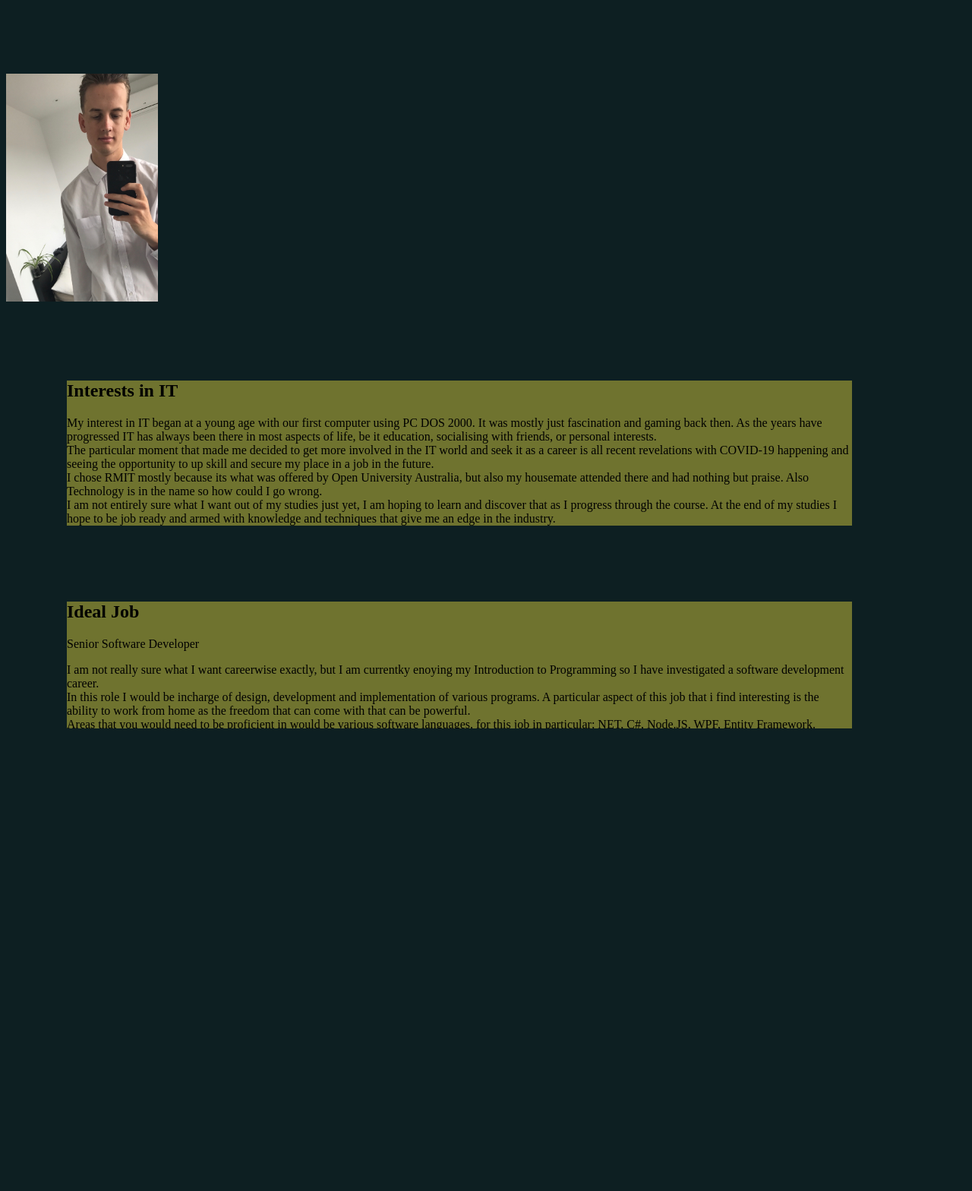
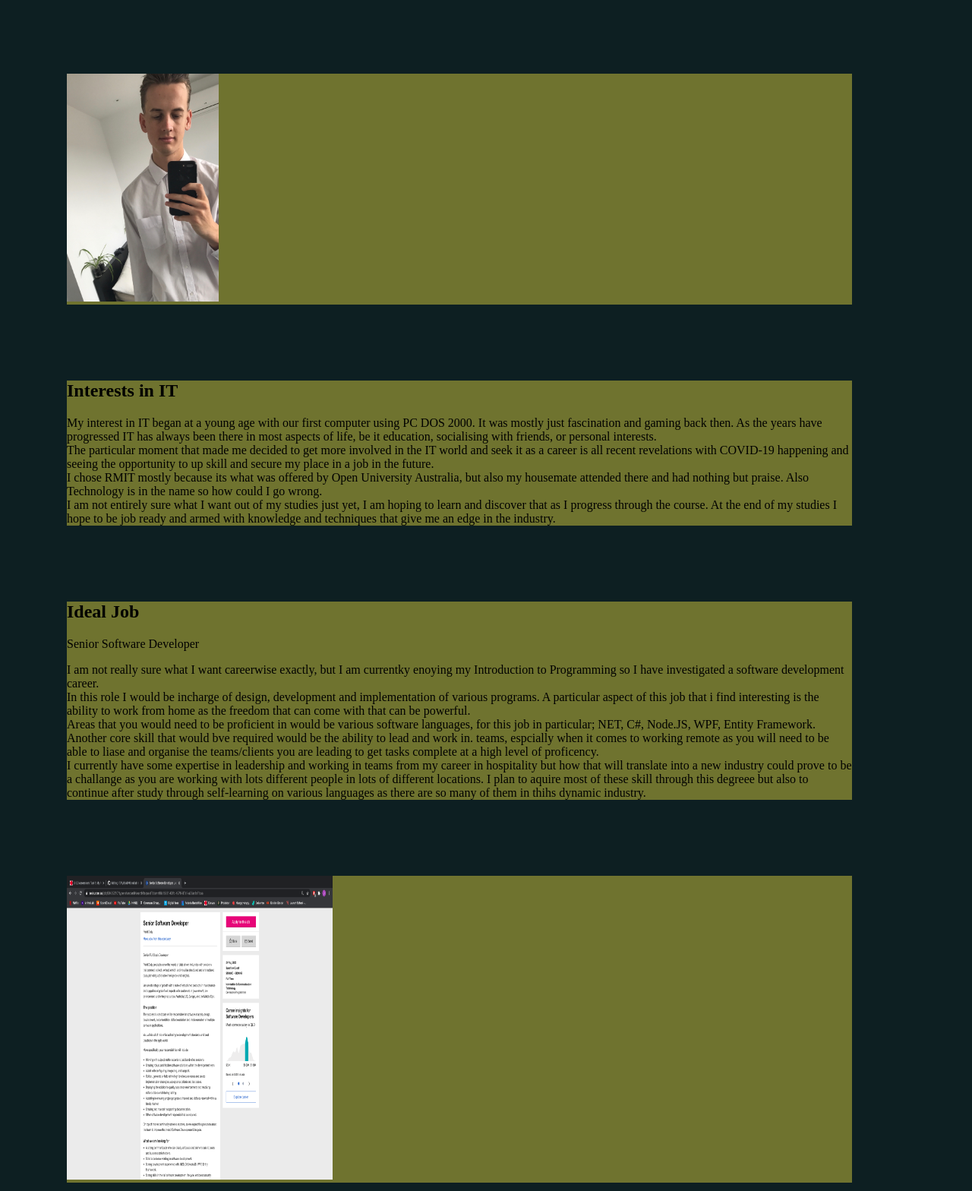
Before and after one commit to jjacksharples/jjacksharples.githhub.io, a plain HTML site: page index.html in a window 1280 px wide. Shown: the part 312-1880 px from the top of the page at 76% size. Drawn offline with Linux system fonts and the light colour scheme.

Commit message:
Update index.html

```diff
--- a/index.html
+++ b/index.html
@@ -9,7 +9,8 @@
 	<h2>About me</h2>
 	<p>Student Number: 3871455 <br> Email: s3871455@student.rmit.edu.au <br>Country of birth: Australia <br>Completed high school 2012 <br>Started BA Commerce 2013 - Incomplete <br>Started BA Biomedical Science 2015 - Incomplete <br>Languages spoken; English, currently learning German.<br> Favourite pet: I only have one pet name Jesse, they are my favourite and give me some fantastic cuddles in the morning. <br>Fun fact: back in my high school years I used to teach 5-12year olds how to surf over the summer through a program called Surf Groms.</p>
 </div>
-	<img src="selfpic.png" alt="Photo of Self" style=width:200px;height:300px>
+	<div> <img src="selfpic.png" alt="Photo of Self" style=width:200px;height:300px>
+	</div>
 <div>
 <h2> Interests in IT</h2>
 <p>My interest in IT began at a young age with our first computer using PC DOS 2000. It was mostly just fascination and gaming back then. As the years have progressed IT has always been there in most aspects of life, be it education, socialising with friends, or personal interests.<br>The particular moment that made me decided to get more involved in the IT world and seek it as a career is all recent revelations with COVID-19 happening and seeing the opportunity to up skill and secure my place in a job in the future.<br>I chose RMIT mostly because its what was offered by Open University Australia, but also my housemate attended there and had nothing but praise. Also Technology is in the name so how could I go wrong.<br>I am not entirely sure what I want out of my studies just yet, I am hoping to learn and discover that as I progress through the course. At the end of my studies I hope to be job ready and armed with knowledge and techniques that give me an edge in the industry.</p>
@@ -21,7 +22,8 @@
 
 <p>I am not really sure what I want careerwise exactly, but I am currentky enoying my Introduction to Programming so I have investigated a software development career.<br> In this role I would be incharge of design, development and implementation of various programs. A particular aspect of this job that i find interesting is the ability to work from home as the freedom that can come with that can be powerful.<br> Areas that you would need to be proficient in would be various software languages, for this job in particular; NET, C#, Node.JS, WPF, Entity Framework.<br> Another core skill that would bve required would be the ability to lead and work in. teams, espcially when it comes to working remote as you will need to be able to liase and organise the teams/clients you are leading to get tasks complete at a high level of proficency.<br> I currently have some expertise in leadership and working in teams from my career in hospitality but how that will translate into a new industry could prove to be a challange as you are working with lots different people in lots of different locations. I plan to aquire most of these skill through this degreee but also to continue after study through self-learning on various languages as there are so many of them in thihs dynamic industry.</p>
 </div>
-<img src="seek 1.png" alt="Senior Software Developer Job" style=width:350px;height:400px>
+<div> <img src="seek 1.png" alt="Senior Software Developer Job" style=width:350px;height:400px>
+	</div>
 
 <div>
 <h2 >Personal Profile</h2>
```
